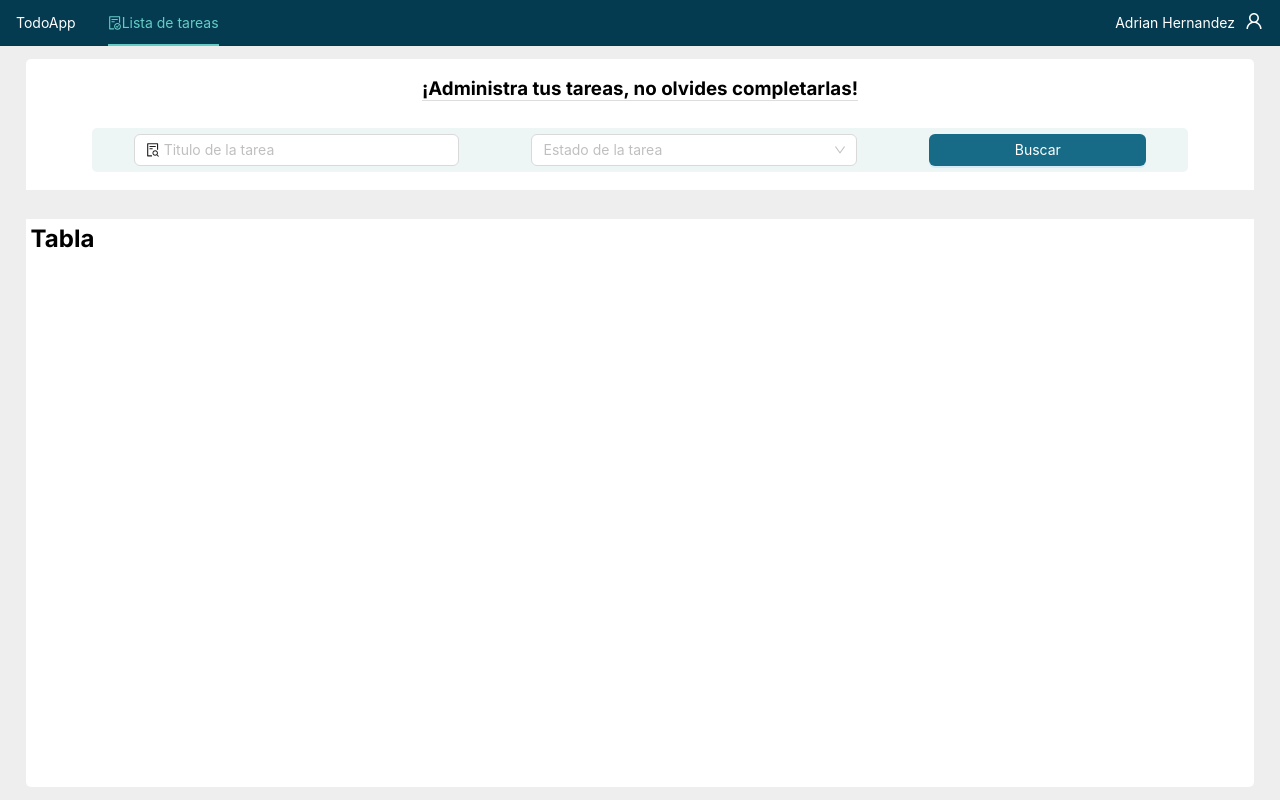
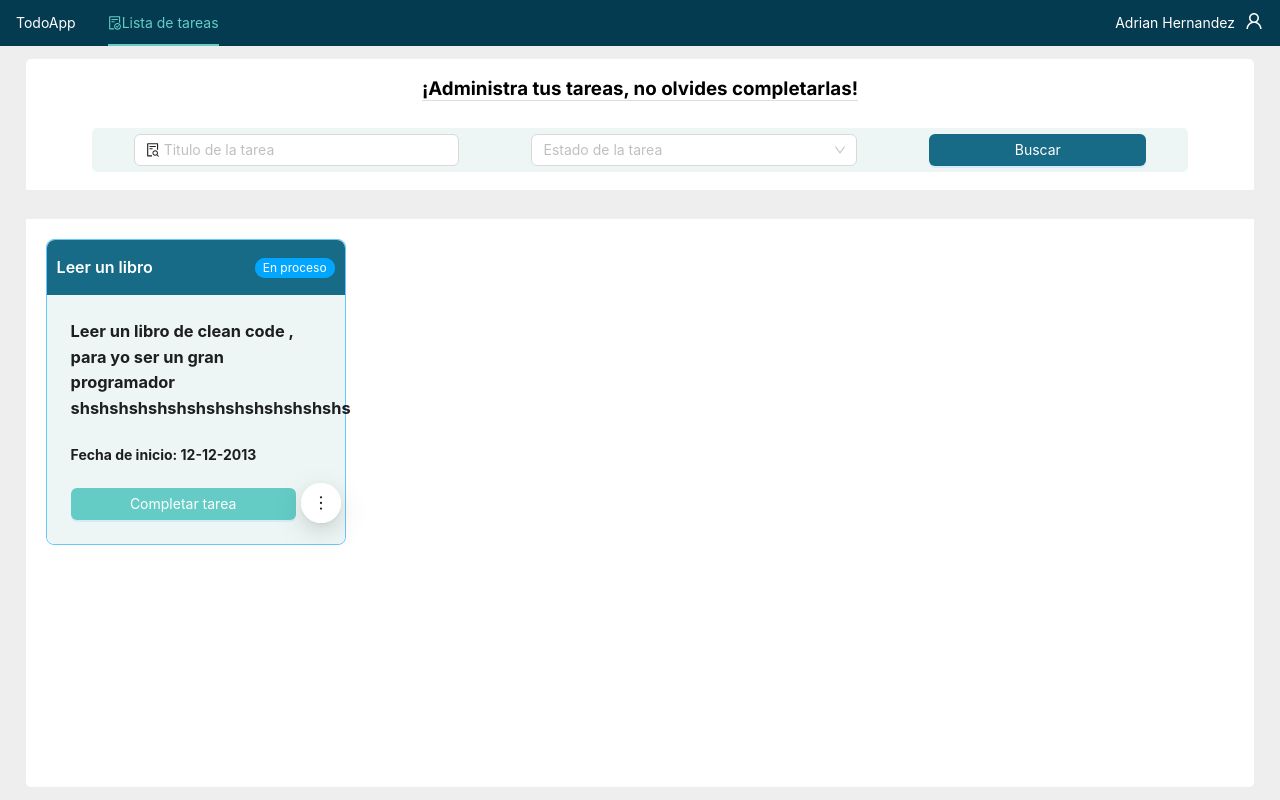
Before and after one commit to adrian1426/NextTS_TodosApp, a Next.js app: page /todos in a window 1280 px wide. Built offline with nearby package versions, Linux system fonts and the light colour scheme.

Commit message:
ADD - design - Card component part1

```diff
--- /dev/null
+++ b/src/app/todos/components/TodoCard.tsx
@@ -0,0 +1,69 @@
+'use client'
+
+import { Card, Badge, FloatButton, Button } from 'antd';
+import { MoreOutlined, EditOutlined, DeleteOutlined } from '@ant-design/icons';
+
+const TodoCard = () => {
+  return (
+    <Card
+      headStyle={{
+        backgroundColor: "#176B87",
+        color: "white",
+        padding: "0 5px"
+      }}
+      bodyStyle={{
+        backgroundColor: "#EDF6F5"
+      }}
+      title={
+        <div style={{
+          display: "flex",
+          alignItems: "center",
+          justifyContent: "space-between",
+          padding: "0 5px"
+        }}>
+          <span>Leer un libro</span>
+          <Badge
+            style={{ backgroundColor: '#00A6FF', borderColor: "#00A6FF" }}
+            count="En proceso"
+          />
+        </div>
+      }
+      style={{ width: 300, border: "1px solid #66c8fc" }}
+    >
+      <h3>
+        Leer un libro de clean code , para yo ser un gran programador shshshshshshshshshshshshshshs
+      </h3>
+      <br />
+      <h4>Fecha de inicio: 12-12-2013</h4>
+      <br />
+
+      <div>
+
+        <Button
+          type="primary"
+          style={{
+            width: "90%",
+            backgroundColor: "#64CCC5"
+          }}
+        >
+          Completar tarea
+        </Button>
+
+        <FloatButton.Group
+          trigger="click"
+          style={{
+            position: "absolute",
+            right: 4,
+            bottom: 21
+          }}
+          icon={<MoreOutlined />}
+        >
+          <FloatButton icon={<DeleteOutlined />} />
+          <FloatButton icon={<EditOutlined />} />
+        </FloatButton.Group>
+      </div >
+    </Card >
+  );
+};
+
+export default TodoCard;
--- /dev/null
+++ b/src/app/todos/components/TodoList.tsx
@@ -0,0 +1,11 @@
+import TodoCard from "./TodoCard";
+
+const TodoList = () => {
+  return (
+    <div>
+      <TodoCard />
+    </div>
+  );
+};
+
+export default TodoList;
--- a/src/app/todos/page.tsx
+++ b/src/app/todos/page.tsx
@@ -1,5 +1,6 @@
 import TemplateForList from "@/ui/templates/TemplateForList";
 import TodoHeader from "./components/TodoHeader";
+import TodoList from "./components/TodoList";
 
 const TodosPage = () => {
   return (
@@ -7,7 +8,7 @@ const TodosPage = () => {
       <TemplateForList
         renderHeader={<TodoHeader />}
       >
-        <h2>Tabla</h2>
+        <TodoList />
       </TemplateForList>
     </>
   );
--- a/src/ui/templates/TemplateForList.module.css
+++ b/src/ui/templates/TemplateForList.module.css
@@ -16,5 +16,6 @@
   height: 78%;
   background-color: white;
   border-radius: 0 0 5px 5px;
-  padding: 5px;
+  padding: 20px;
+  overflow-y: auto;
 }
```
